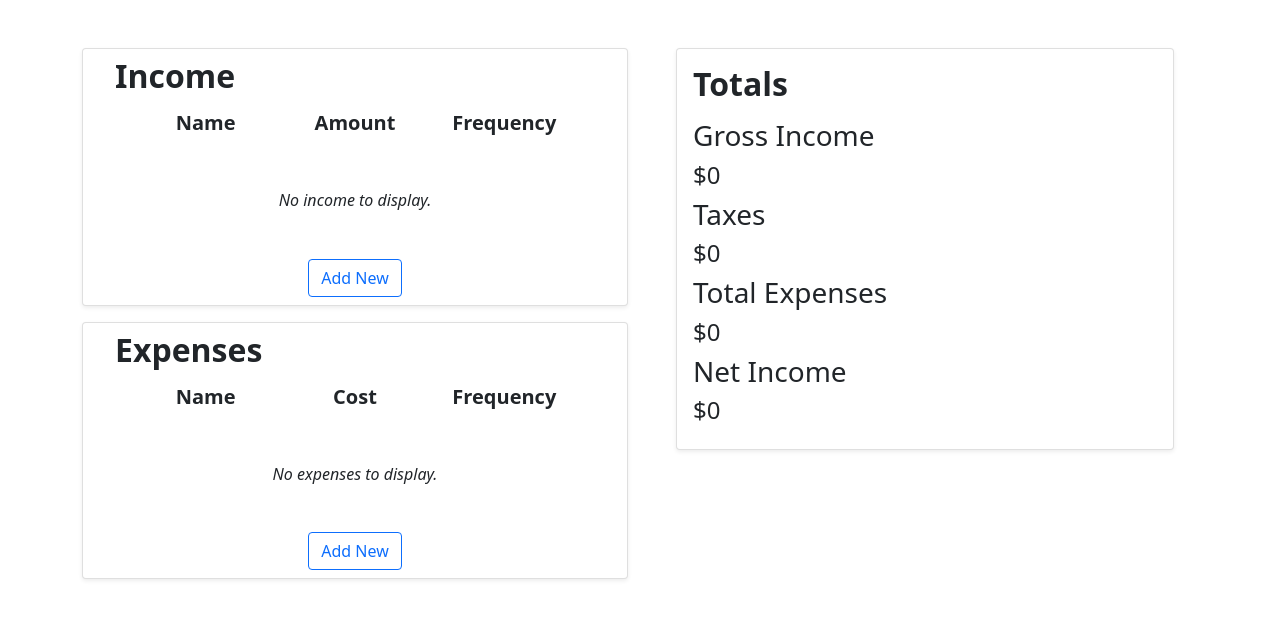
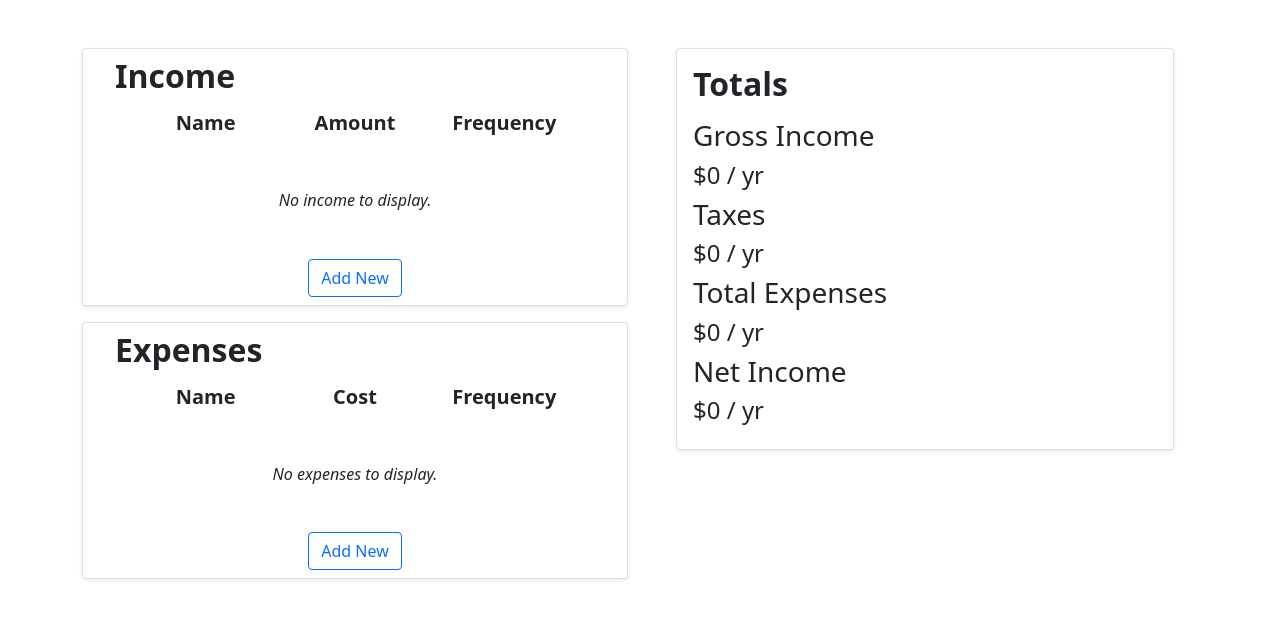
Before and after one commit to lithobraking/overunder, a React (Create React App) app in the folder client/: page / in a window 1280 px wide. Shown: the top 618 px of the page. Built offline with nearby package versions, Linux system fonts and the light colour scheme.

Commit message:
added 'per year' indicator after values

```diff
--- a/client/src/components/TotalsDisplay.js
+++ b/client/src/components/TotalsDisplay.js
@@ -27,13 +27,13 @@ const TotalsDisplay = () => {
                         <h2><b>Totals</b></h2>
                     </div>
                     <h3>Gross Income</h3>
-                    <h4>${grossIncome || 0}</h4>
+                    <h4>${grossIncome || 0} / yr</h4>
                     <h3>Taxes</h3>
-                    <h4>${tax}</h4>
+                    <h4>${tax} / yr</h4>
                     <h3>Total Expenses</h3>
-                    <h4>${totalExpenses}</h4>
+                    <h4>${totalExpenses} / yr</h4>
                     <h3>Net Income</h3>
-                    <h4>${netIncome}</h4>
+                    <h4>${netIncome} / yr</h4>
                 </Card.Body>
             </Card>
         </Container>
--- a/client/src/utils.js
+++ b/client/src/utils.js
@@ -1,3 +1,4 @@
+// TODO: add support for hourly wages
 const frequencies = {
     'Daily': 365,
     'Weekly': 52,
@@ -30,9 +31,7 @@ export const calculateExpenseTotal = (expenseList) => {
 
 
 export const calculateSingleTax = (grossIncome) => {
-    // TODO: add standard deduction
     const deductedIncome = grossIncome - standardDeduction.single;
-
     const calculateBracket = (rate, lowerBound, upperBound) => {
         return Math.round((upperBound - lowerBound) * rate);
     };
```
